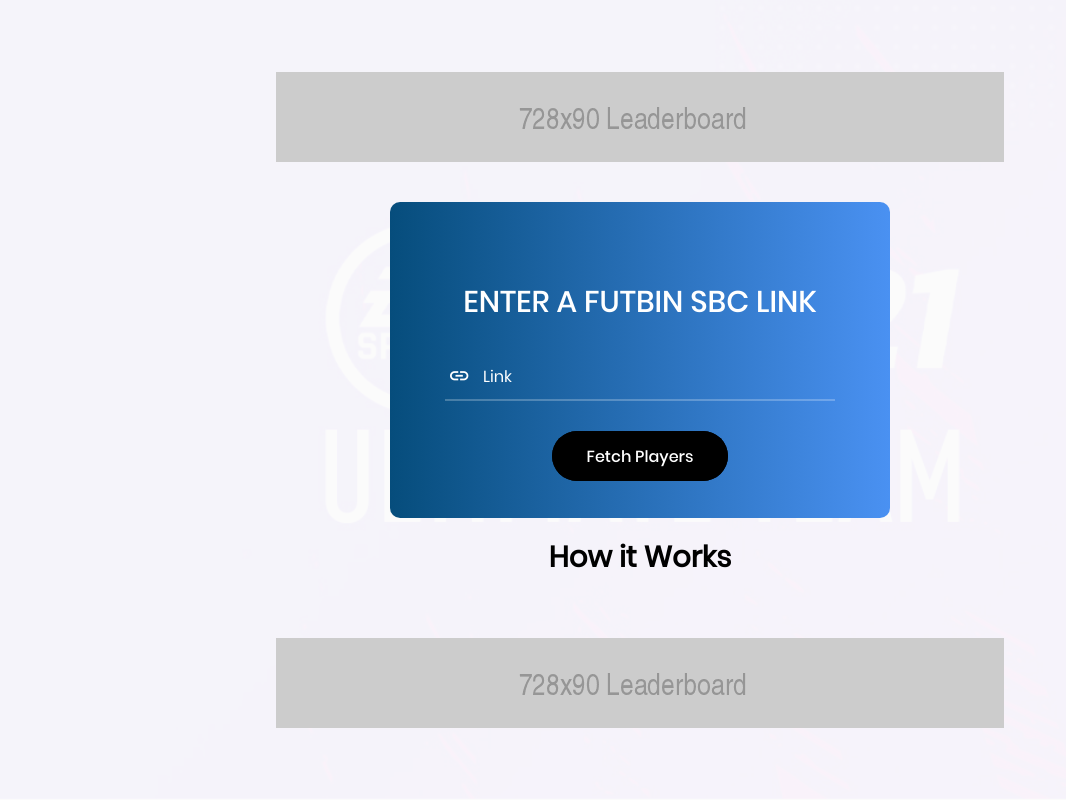
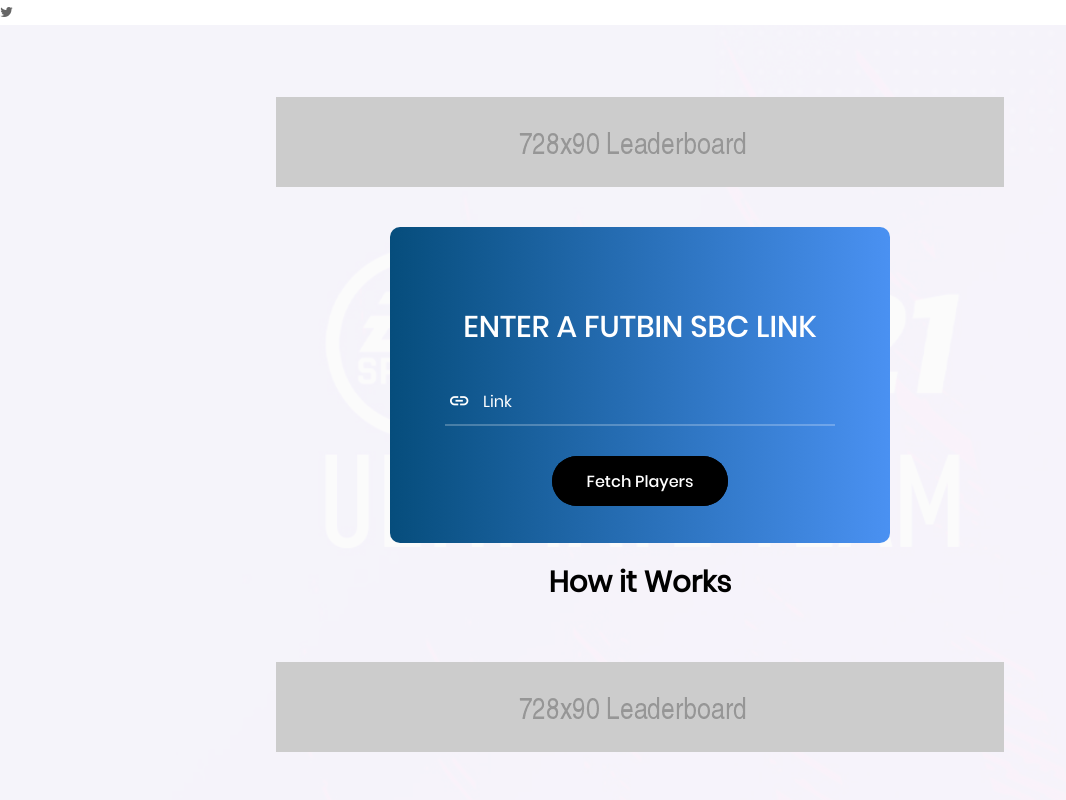
Before and after one commit to zlemura/futWizScrapper, a Flask app: page / in a window 1280 px wide. Shown: the whole page, without its empty margins (0-1066 px from the left). Run offline with Flask 2, Linux system fonts and the light colour scheme; some libraries are stand-ins or nearby versions.

Commit message:
Added social media

```diff
--- a/static/css/main.css
+++ b/static/css/main.css
@@ -1,7 +1,3 @@
-
-
-
-
 /*//////////////////////////////////////////////////////////////////
 [ FONT ]*/
 
@@ -25,9 +21,6 @@
   src: url('../fonts/poppins/Poppins-SemiBold.ttf');
 }
 
-
-
-
 /*//////////////////////////////////////////////////////////////////
 [ RESTYLE TAG ]*/
 
@@ -41,6 +34,7 @@
   height: 100%;
   font-family: Poppins-Regular, sans-serif;
   background-color: #00000000;
+  overflow: hidden;
 }
 
 /*---------------------------------------------*/
@@ -201,8 +195,6 @@
   background: linear-gradient(top, #7579ff, #b224ef);
   background-image: linear-gradient(to right, #064d7c, #4A91F2);
 }
-
-
 /*------------------------------------------------------------------
 [ Form ]*/
 
@@ -909,6 +901,7 @@
 .ads_banner {
     margin: 40px 0px;
 }
+
 @media screen and (max-width:576px) {
   #players_result {
     height: initial;
@@ -919,3 +912,24 @@
     top: 0;
 }
 }
+/*---------------------------------------------*/
+/* Fixed/sticky icon bar (vertically aligned 50% from the top of the screen) */
+.icon-bar {
+
+}
+
+/* Style the icon bar links */
+.icon-bar a {
+  margin-left:auto;
+  margin-right:0;
+}
+
+/* Style the social media icons with color, if you want */
+.icon-bar a:hover {
+  background-color: #000;
+}
+
+fa-twitter{
+  margin-left:auto;
+  margin-right:0;
+}
--- a/templates/index.html
+++ b/templates/index.html
@@ -28,8 +28,17 @@
 	<link rel="stylesheet" type="text/css" href="{{ url_for('static', filename='css/util.css')}}">
 	<link rel="stylesheet" type="text/css" href="{{ url_for('static', filename='css/main.css')}}">
 <!--===============================================================================================-->
+<!-- Load font awesome icons -->
+<!--<link rel="stylesheet" href="https://cdnjs.cloudflare.com/ajax/libs/font-awesome/4.7.0/css/font-awesome.min.css">-->
+<!--===============================================================================================-->
+
 </head>
 <body>
+
+	<!-- The social media icon bar -->
+<div class="icon-bar">
+  <a target = "_blank" href="https://mobile.twitter.com/fut_gem" class="twitter"><i class="fa fa-twitter"></i></a>
+</div>
 
 	<section class="limiter">
 		<div class="container-login100" style="background-image: url('static/images/fifa_21_img.png');">
@@ -63,6 +72,7 @@
 		</div>
 	</section>
 	<div id="dropDownSelect1"></div>
+
 
 	<!-- Modal
 <div class="modal fade" id="exampleModalCenter" tabindex="-1" role="dialog" aria-labelledby="exampleModalCenterTitle" aria-hidden="true">
```
Also changed, not shown: static/css/util.css (line endings or trailing spaces).
